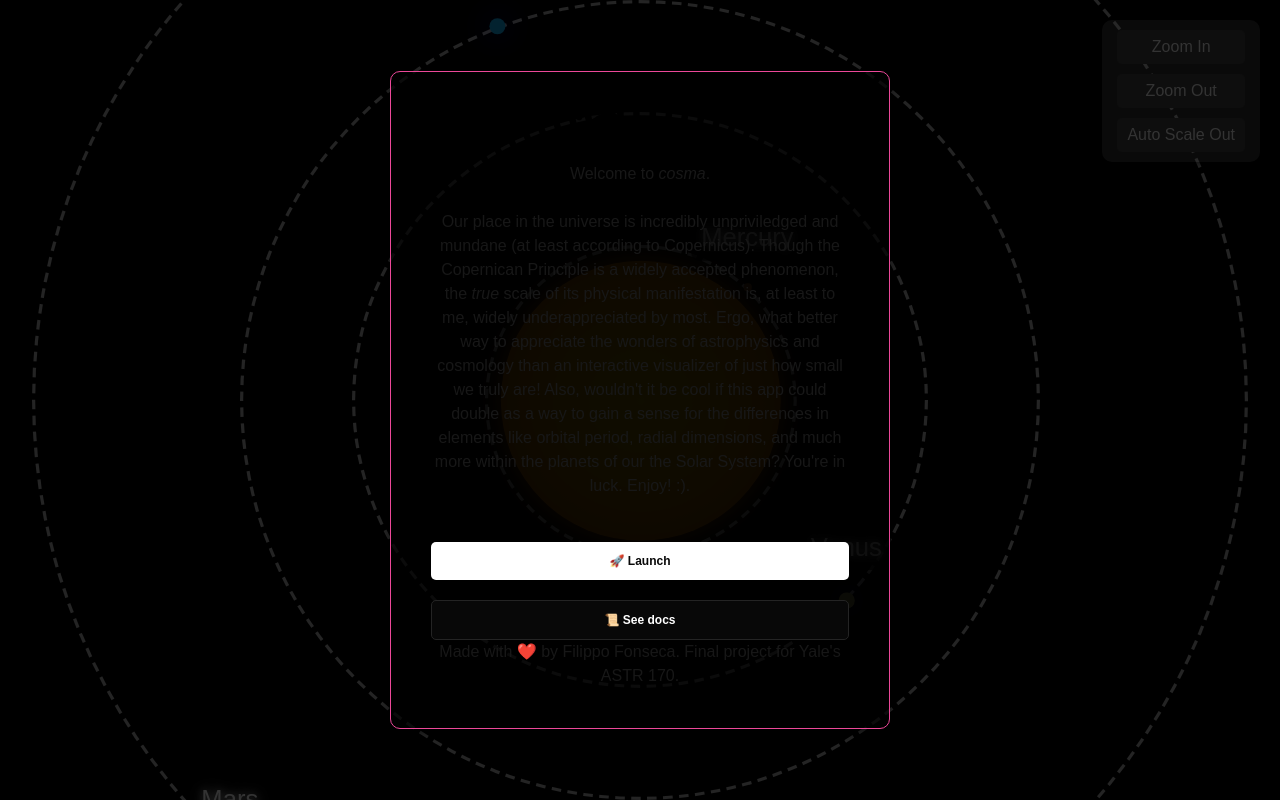
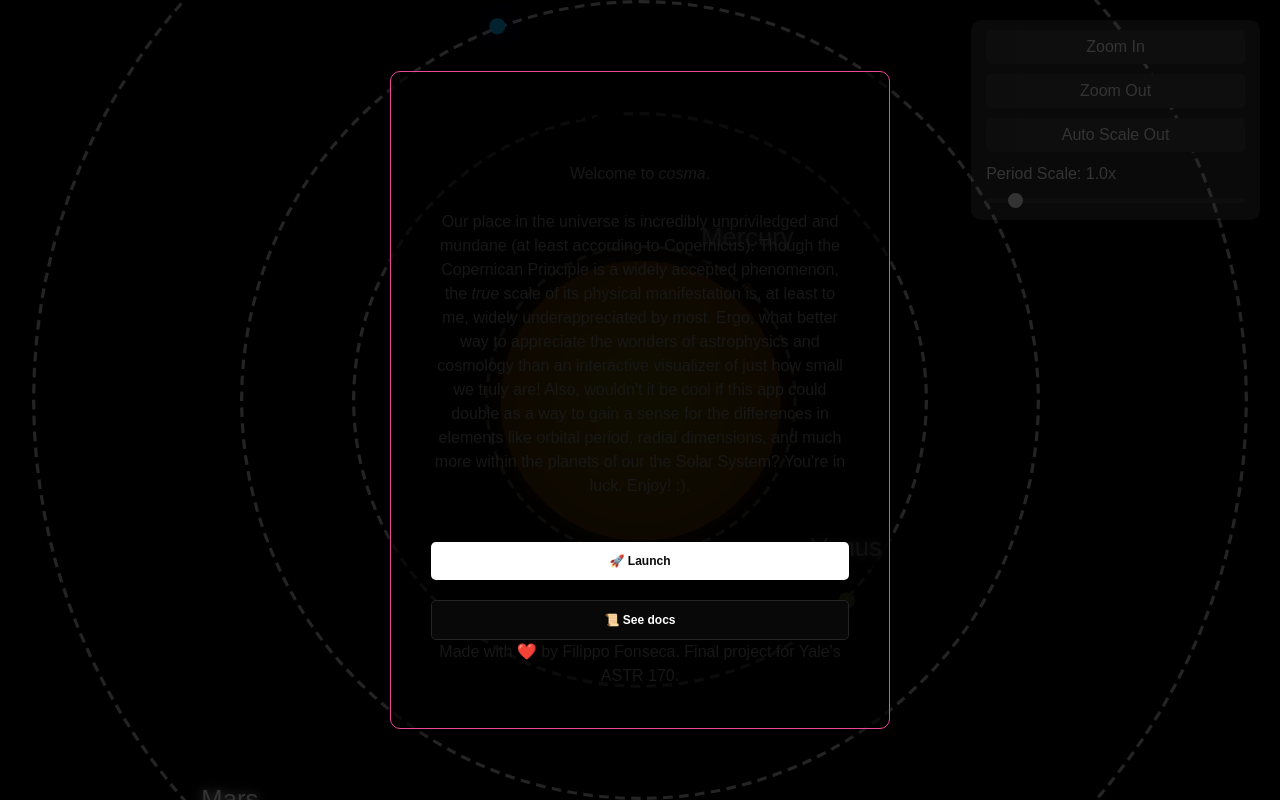
Before and after one commit to filippo-fonseca/cosma, a Next.js app: page / in a window 1280 px wide. Shown: the top 800 px of the page. Built offline with nearby package versions, Linux system fonts and the light colour scheme.

Commit message:
finish up the final part:

```diff
--- a/src/components/OrbitAnimation.tsx
+++ b/src/components/OrbitAnimation.tsx
@@ -67,8 +67,11 @@
   },
 };
 
-const determineOrbitDurationInSec = (periodInDays: number) => {
-  return 10 * (periodInDays / 365); // Scaled to Earth's year as 10 seconds
+const determineOrbitDurationInSec = (
+  periodInDays: number,
+  periodScale: number
+) => {
+  return (10 * (periodInDays / 365)) / periodScale; // Adjusted by periodScale; scaled to Earth's orbital period being the base 10s at a periodScale = 1 value
 };
 
 const orbitAnimation = (orbitRadius: number) => keyframes`
@@ -149,12 +152,16 @@
   top: 50%;
   left: 50%;
   transform: translate(-50%, -50%);
-  font-size: 2rem;
+  font-size: 1.7rem;
   color: white;
   font-weight: 600;
+
+  span,
+  p {
     text-shadow: 0 0 10px rgba(255, 255, 255, 0.8);
+  }
+
   text-align: center;
-  pointer-events: none; /* Ensures it doesn’t interfere with user interactions */
 `;
 
 const renderStars = (scale: number) => {
@@ -176,8 +183,31 @@
     <>
       {stars}
       <TextOverlay>
-        don't take things too seriously. remember, we are seriously
-        insignificant.
+        <div className="flex flex-col items-center justify-center gap-3">
+          <span>
+            🪐 don't take things too seriously. remember, we are seriously
+            insignificant in our own solar system (much worse in the Universe).
+          </span>
+          <h6 className="text-sm text-gray-700">
+            <i>every</i> interaction. <i>every</i> person. <i>every</i>{" "}
+            instance. <i>every</i> thing you have ever known if a mere speck
+            within a larger spech, which itself is a speck within a field of
+            specks in a larger speck within many more specks. what a beauty.
+            let's continue to try to understand more about our place within the
+            specks through astrophysics, cosmology, and science as a whole. what
+            we have done so far is truly remarkable; i'm excited to see what we
+            can discover next!{" "}
+          </h6>
+        </div>
+        <br />
+        <div className="flex flex-col items-center justify-center gap-4">
+          <SecondaryModalButton onClick={() => null} style={{ width: 200 }}>
+            📜 See docs
+          </SecondaryModalButton>
+          <p className="text-xs font-semibold text-gray-600">
+            Made with ❤️ by Filippo Fonseca. Final project for Yale's ASTR 170.
+          </p>
+        </div>
       </TextOverlay>
     </>
   );
@@ -201,9 +231,10 @@
 const renderPlanetWithOrbit = (
   name: string,
   scale: number,
+  periodScale: number,
   { orbitRadius, orbitPeriod, size, color }: PlanetData
 ) => {
-  const orbitDuration = determineOrbitDurationInSec(orbitPeriod);
+  const orbitDuration = determineOrbitDurationInSec(orbitPeriod, periodScale);
   return (
     <React.Fragment key={name}>
       <OrbitPath radius={orbitRadius} scale={scale} />
@@ -248,6 +279,24 @@
   }
 `;
 
+const Slider = styled.input`
+  width: 100%;
+  appearance: none;
+  height: 5px;
+  background: #444;
+  border-radius: 5px;
+  outline: none;
+  transition: background 0.2s;
+  &::-webkit-slider-thumb {
+    appearance: none;
+    width: 15px;
+    height: 15px;
+    background: #fff;
+    border-radius: 50%;
+    cursor: pointer;
+  }
+`;
+
 const ModalOverlay = styled.div`
   position: fixed;
   top: 0;
@@ -277,13 +326,30 @@
   max-width: 500px;
 `;
 
-const ModalButton = styled.button<{ secondary?: boolean }>`
+const ModalButton = styled.button`
   margin-top: 20px;
   padding: 10px 20px;
   width: 100%;
-  background: ${(props) => (props.secondary ? "#080808" : "white")};
-  color: ${(props) => (props.secondary ? "white" : "#080808")};
-  border: ${(props) => (props.secondary ? "1px solid #242424" : "none")};
+  background: white;
+  color: #080808;
+  border: none;
+  border-radius: 5px;
+  cursor: pointer;
+  font-size: 12px;
+  font-weight: 700;
+
+  &:hover {
+    background: #444;
+  }
+`;
+
+const SecondaryModalButton = styled.button`
+  margin-top: 20px;
+  padding: 10px 20px;
+  width: 100%;
+  background: #080808;
+  color: white;
+  border: 1px solid #242424;
   border-radius: 5px;
   cursor: pointer;
   font-size: 12px;
@@ -297,6 +363,7 @@
 const OrbitAnimation = () => {
   const [scale, setScale] = React.useState(1.6);
   const [duration, setDuration] = React.useState(100);
+  const [periodScale, setPeriodScale] = React.useState(1); // State for the period scale
   const [showModal, setShowModal] = React.useState(true); // State to show/hide modal
 
   const zoomIn = () => setScale((prev) => prev + 0.05);
@@ -323,6 +390,10 @@
       setDuration(200);
     }
   }, [scale]);
+
+  const handleSliderChange = (event: React.ChangeEvent<HTMLInputElement>) => {
+    setPeriodScale(parseFloat(event.target.value));
+  };
 
   return (
     <>
@@ -356,9 +427,9 @@
                 <ModalButton onClick={() => setShowModal(false)}>
                   🚀 Launch
                 </ModalButton>
-                <ModalButton onClick={() => setShowModal(false)} secondary>
+                <SecondaryModalButton onClick={() => setShowModal(false)}>
                   📜 See docs
-                </ModalButton>
+                </SecondaryModalButton>
               </div>
               <p className="text-xs font-semibold text-gray-600">
                 Made with ❤️ by Filippo Fonseca. Final project for Yale's ASTR
@@ -370,6 +441,7 @@
       )}
 
       {/* Control Panel */}
+      {scale > 0.001 && (
         <ControlPanel>
           <ControlButton onClick={zoomIn}>Zoom In</ControlButton>
           <ControlButton onClick={zoomOut}>Zoom Out</ControlButton>
@@ -381,14 +453,29 @@
           >
             Auto Scale Out
           </ControlButton>
+          <div>
+            <label htmlFor="periodScaleSlider">
+              Period Scale: {periodScale.toFixed(1)}x
+            </label>
+            <Slider
+              id="periodScaleSlider"
+              type="range"
+              min="0.1"
+              max="10"
+              step="0.1"
+              value={periodScale}
+              onChange={handleSliderChange}
+            />
+          </div>
         </ControlPanel>
+      )}
 
       {/* Orbit Animation */}
       {scale > 0.001 ? (
         <OrbitContainer scale={scale}>
           <Sun />
           {Object.entries(PLANETARY_DATA).map(([name, data]) =>
-            renderPlanetWithOrbit(name, scale, data)
+            renderPlanetWithOrbit(name, scale, periodScale, data)
           )}
         </OrbitContainer>
       ) : (
```
Lines whose indentation alone changed are shown as unchanged.
